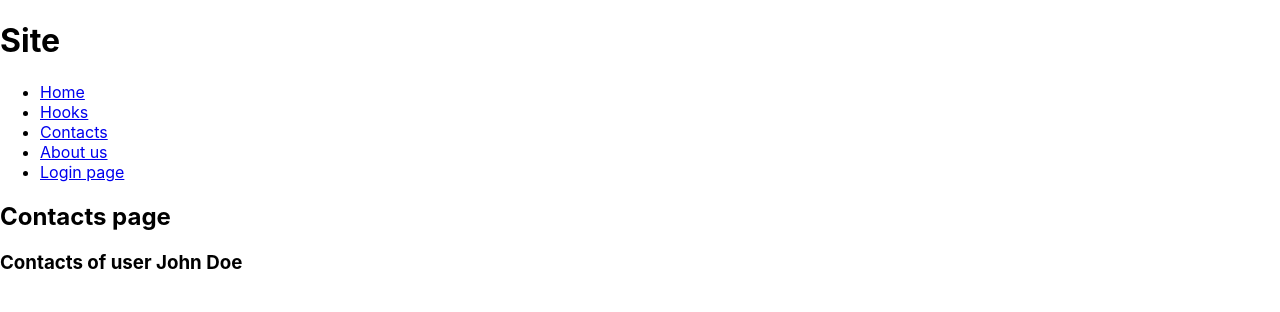
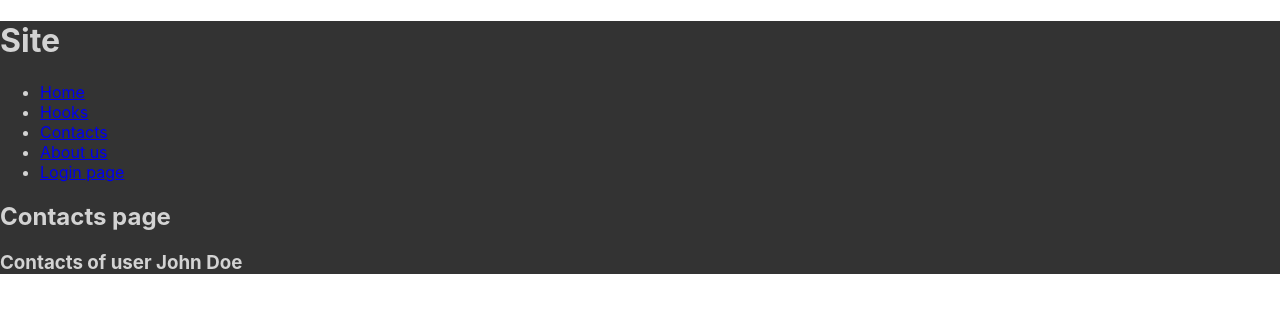
Before and after one commit to fc-fullstack-courses/pfe-2023-1-react-lessons, a React (Create React App) app: page /contacts in a window 1280 px wide. Shown: the top 312 px of the page. Built offline with nearby package versions, Linux system fonts and the light colour scheme.

Commit message:
Add ThemeContext with useContext hook

```diff
--- a/src/App.js
+++ b/src/App.js
@@ -5,8 +5,8 @@ import HomePage from './pages/HomePage';
 import ContactsPage from './pages/ContactsPage';
 import LoginPage from './pages/LoginPage';
 import HooksPage from './pages/HooksPage';
-import Clicker from './components/Clicker';
-import { UserContext } from './contexts';
+import { UserContext, ThemeContext } from './contexts';
+import CONSTANTS from './constants';
 
 function App() {
   const [user, setUsers] = useState({
@@ -14,10 +14,12 @@ function App() {
     firstName: 'John',
     lastName: 'Doe',
   });
+  const [theme, setTheme] = useState(CONSTANTS.THEMES.DARK);
 
   return (
     <BrowserRouter>
       <UserContext.Provider value={user}>
+        <ThemeContext.Provider value={[theme, setTheme]}>
           <Switch>
             <Route exact path="/">
               {(routeProps) => <HomePage {...routeProps} />}
@@ -31,6 +33,7 @@ function App() {
             <Route path="/hooks" component={HooksPage} />
             <Route path="/login" component={LoginPage} />
           </Switch>
+        </ThemeContext.Provider>
       </UserContext.Provider>
     </BrowserRouter>
   );
--- /dev/null
+++ b/src/pages/ContactsPage/ContactsPage.module.scss
@@ -0,0 +1,9 @@
+@import '../../common/styles/templates';
+
+.light {
+  @extend %lightTheme;
+}
+
+.dark {
+  @extend %darkTheme;
+}
--- a/src/pages/ContactsPage/index.jsx
+++ b/src/pages/ContactsPage/index.jsx
@@ -1,20 +1,32 @@
 import React, { useContext } from 'react';
+import classNames from 'classnames';
 import Header from '../../components/Header';
-import { UserContext } from '../../contexts';
+import { ThemeContext, UserContext } from '../../contexts';
+import styles from './ContactsPage.module.scss';
+import CONSTANTS from '../../constants';
 
 const ContactsPage = () => {
   // useContext приймає об'єкт контексту і повертає дані які у ньому знаходяться
   // при зміні даних буде відбуватися ререндер автоматично
   const user = useContext(UserContext);
+  const [theme, setTheme] = useContext(ThemeContext);
+
+  // створити контекст теми та під'єданати до нього якийсь компонент
+  // за допомогою хука useContext
+
+  const classString = classNames({
+    [styles.light] : theme === CONSTANTS.THEMES.LIGHT,
+    [styles.dark] : theme === CONSTANTS.THEMES.DARK
+  });
 
   return (
-    <>
+    <div className={classString}>
       <Header />
       <h2>Contacts page</h2>
       <h3>
         Contacts of user {user.firstName} {user.lastName}
       </h3>
-    </>
+    </div>
   );
 };
 
```
Lines whose indentation alone changed are shown as unchanged.
